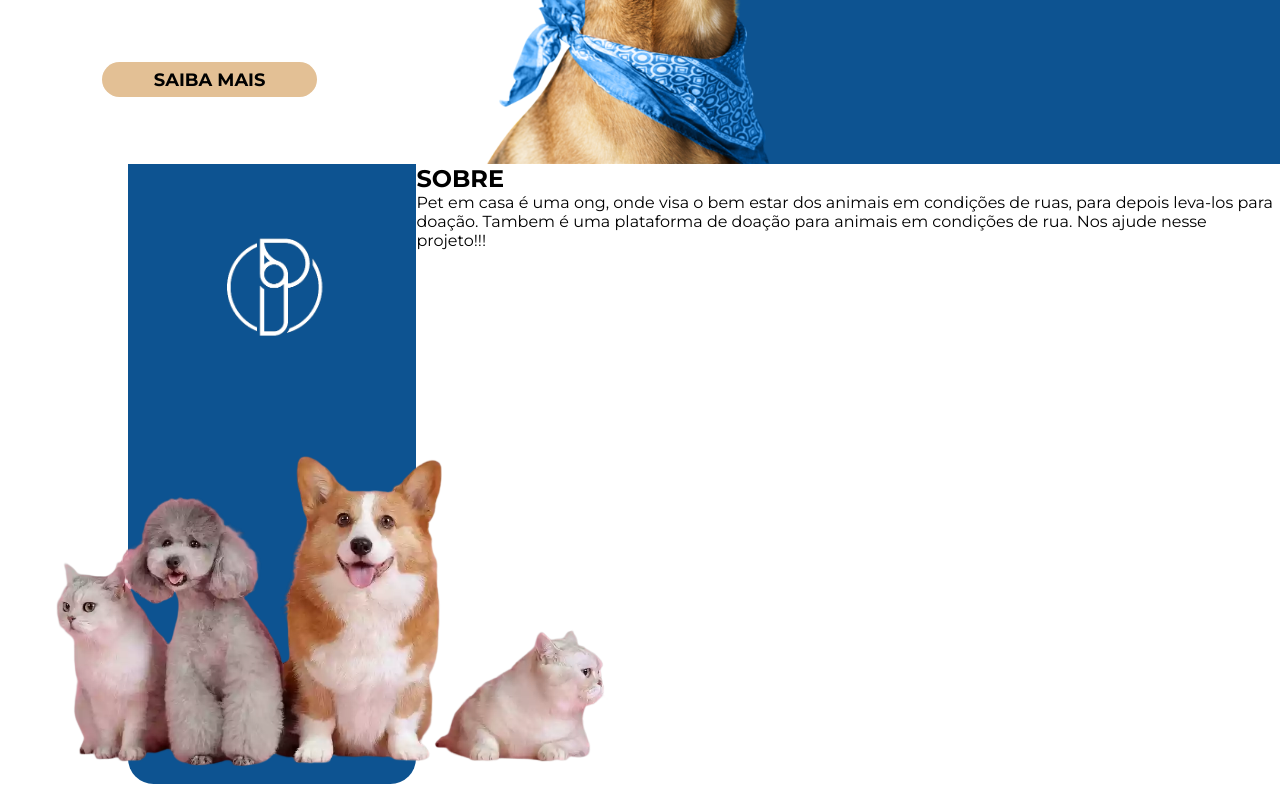
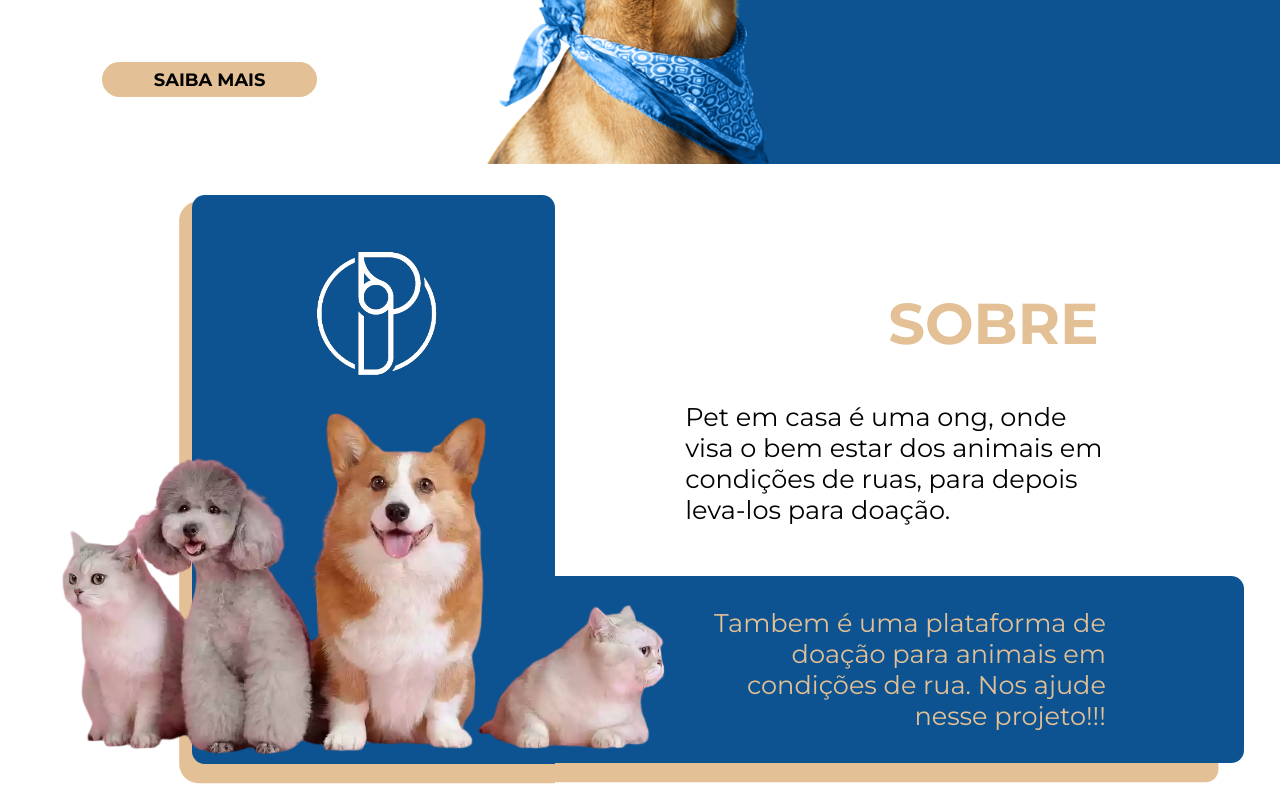
Before and after one commit to Al3ncar/PTH, a React (Create React App) app: page / in a window 1280 px wide. Shown: the part 468-1268 px from the top of the page. Built offline with nearby package versions, Linux system fonts and the light colour scheme.

Commit message:
PEC: estilizando a main

```diff
--- a/src/assets/App.css
+++ b/src/assets/App.css
@@ -122,19 +122,54 @@ h1{ width: 18%; margin: 0 2%;}
 }
 
 .cont_box{
-  width: 45%;  height: 98%;
-  border-radius: 0 0 2vw 2vw;
-  margin: 0 0% 0 10%;
+  width: 50%;  height: 90%;
+  border-radius: 1vw 1vw 0 1vw;
+  box-shadow: -0.5vw 1vw 0vw 0.5vw #E3C095;
+  margin: 2.41% 0% 0 15%;
   display: flex;
   align-items: center;
   flex-direction: column;
   background-color: #0D5391;
+  z-index: 2;
 }
-.box_LogP{width: 45%; margin-top: 20%;}
+.box_LogP{width: 45%; margin-top: 10%;}
 .box_LogP > img{width: 100%;}
 .box_Dogs{
-  width: 50%;
+  width: 55%;
   position: absolute;
-  top:24%; left:0%;
+  top:15%; left:0%;
 }
 .Dogs{ width: 100%; }
+
+.tilt_sobre{
+  width: 75%; padding: 17% 0% 0% 0;
+  font-size: 3vw;
+  text-align: end;
+  color: #E3C095;
+}
+.cont_sobre{
+  width: 100%;
+  border-radius: 2.5vw 0 0 0;
+}
+.cont_Pargs{
+  width: 100%;
+  display: flex;
+  flex-direction: column;
+  justify-content: space-between;
+}
+.parg_sobre_first{
+  width: 95%; padding: 6% 18% 7%;
+  font-size: 2vw;
+}
+
+.parg_sobre_second{
+  width: 95%; padding: 4.35% 19%;
+  border-radius: 0 1vw 1vw 0;
+  box-shadow: -2vw 1.5vw 0px #E3C095;
+
+  font-size: 2vw;
+  text-align: end;
+  background-color: #0D5391;
+  color: #E3C095;
+  z-index: 1;
+}
--- a/src/assets/App.js
+++ b/src/assets/App.js
@@ -100,12 +100,14 @@ export default class App extends React.Component{
               </div>
             </section>
 
-            <section>
-              <div></div>
-              <div> <h2> SOBRE </h2> </div>
-              <div>
-                <p>
-                  Pet em casa é uma ong, onde visa o bem estar dos animais em condições de ruas, para depois leva-los para doação. Tambem é uma plataforma de doação para animais em condições de rua. Nos ajude nesse projeto!!!
+            <section className="cont_sobre">
+              <div className="tilt_sobre"> <h2> SOBRE </h2> </div>
+              <div className="cont_Pargs">
+                <p className="parg_sobre_first">
+                  Pet em casa é uma ong, onde visa o bem estar dos animais em condições de ruas, para depois leva-los para doação.
+                </p>
+                <p className="parg_sobre_second">
+                  Tambem é uma plataforma de doação para animais em condições de rua. Nos ajude nesse projeto!!!
                 </p>
               </div>
             </section>
```
